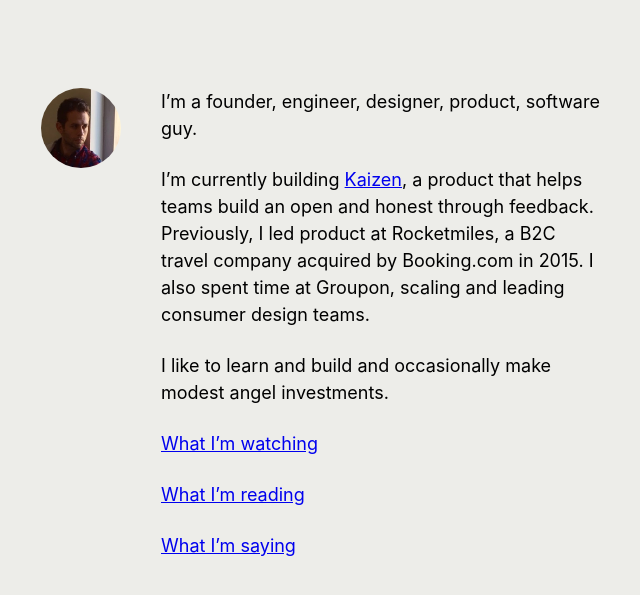
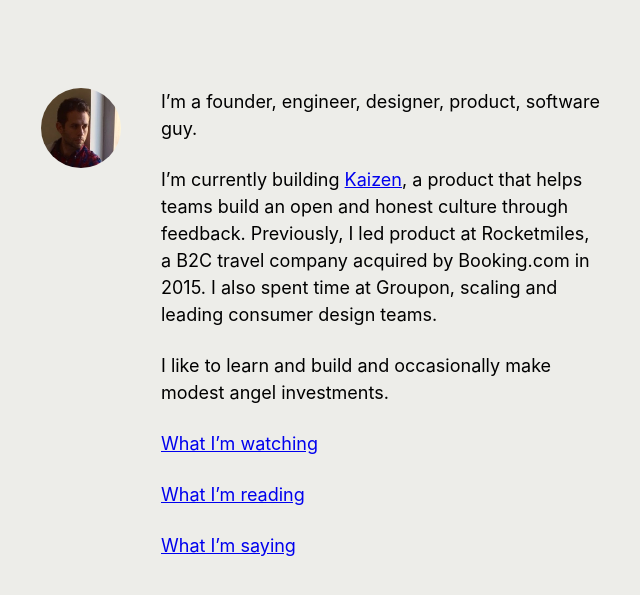
Before and after one commit to jordanful/.com, a Jekyll site: the page built from index.markdown, in a window 1280 px wide. Shown: the top 595 px of the page, without its empty margins (319-959 px from the left). Built offline with Jekyll 4.4.1, drawn with Linux system fonts in a browser that asks for light colours.

Commit message:
typo fix

```diff
--- a/docs/feed.xml
+++ b/docs/feed.xml
@@ -1,4 +1,4 @@
-<?xml version="1.0" encoding="utf-8"?><feed xmlns="http://www.w3.org/2005/Atom" ><generator uri="https://jekyllrb.com/" version="4.2.0">Jekyll</generator><link href="https://jordanful.com/feed.xml" rel="self" type="application/atom+xml" /><link href="https://jordanful.com/" rel="alternate" type="text/html" /><updated>2021-03-06T06:28:21-05:00</updated><id>https://jordanful.com/feed.xml</id><title type="html">Jordan</title><subtitle>Jordan is a founder, designer, and engineer currently building Kaizen.</subtitle><entry><title type="html">Welcome to Jekyll!</title><link href="https://jordanful.com/jekyll/update/2021/03/06/welcome-to-jekyll.html" rel="alternate" type="text/html" title="Welcome to Jekyll!" /><published>2021-03-06T05:18:03-05:00</published><updated>2021-03-06T05:18:03-05:00</updated><id>https://jordanful.com/jekyll/update/2021/03/06/welcome-to-jekyll</id><content type="html" xml:base="https://jordanful.com/jekyll/update/2021/03/06/welcome-to-jekyll.html">&lt;p&gt;You’ll find this post in your &lt;code class=&quot;language-plaintext highlighter-rouge&quot;&gt;_posts&lt;/code&gt; directory. Go ahead and edit it and re-build the site to see your changes. You can rebuild the site in many different ways, but the most common way is to run &lt;code class=&quot;language-plaintext highlighter-rouge&quot;&gt;jekyll serve&lt;/code&gt;, which launches a web server and auto-regenerates your site when a file is updated.&lt;/p&gt;
+<?xml version="1.0" encoding="utf-8"?><feed xmlns="http://www.w3.org/2005/Atom" ><generator uri="https://jekyllrb.com/" version="4.2.0">Jekyll</generator><link href="https://jordanful.com/feed.xml" rel="self" type="application/atom+xml" /><link href="https://jordanful.com/" rel="alternate" type="text/html" /><updated>2021-03-08T04:26:48-06:00</updated><id>https://jordanful.com/feed.xml</id><title type="html">Jordan</title><subtitle>Jordan is a founder, designer, and engineer currently building Kaizen.</subtitle><entry><title type="html">Welcome to Jekyll!</title><link href="https://jordanful.com/jekyll/update/2021/03/06/welcome-to-jekyll.html" rel="alternate" type="text/html" title="Welcome to Jekyll!" /><published>2021-03-06T04:18:03-06:00</published><updated>2021-03-06T04:18:03-06:00</updated><id>https://jordanful.com/jekyll/update/2021/03/06/welcome-to-jekyll</id><content type="html" xml:base="https://jordanful.com/jekyll/update/2021/03/06/welcome-to-jekyll.html">&lt;p&gt;You’ll find this post in your &lt;code class=&quot;language-plaintext highlighter-rouge&quot;&gt;_posts&lt;/code&gt; directory. Go ahead and edit it and re-build the site to see your changes. You can rebuild the site in many different ways, but the most common way is to run &lt;code class=&quot;language-plaintext highlighter-rouge&quot;&gt;jekyll serve&lt;/code&gt;, which launches a web server and auto-regenerates your site when a file is updated.&lt;/p&gt;
 
 &lt;p&gt;Jekyll requires blog post files to be named according to the following format:&lt;/p&gt;
 
--- a/docs/index.html
+++ b/docs/index.html
@@ -33,7 +33,7 @@
         <img src="./images/jf.jpg" class="pic" />
         <div><p>I’m a founder, engineer, designer, product, software guy.</p>
 
-<p>I’m currently building <a href="https://kaizen.app">Kaizen</a>, a product that helps teams build an open and honest through feedback. Previously, I led product at Rocketmiles, a B2C travel company acquired by Booking.com in 2015. I also spent time at Groupon, scaling and leading consumer design teams.</p>
+<p>I’m currently building <a href="https://kaizen.app">Kaizen</a>, a product that helps teams build an open and honest culture through feedback. Previously, I led product at Rocketmiles, a B2C travel company acquired by Booking.com in 2015. I also spent time at Groupon, scaling and leading consumer design teams.</p>
 
 <p>I like to learn and build and occasionally make modest angel investments.</p>
 
--- a/docs/jekyll/update/2021/03/06/welcome-to-jekyll.html
+++ b/docs/jekyll/update/2021/03/06/welcome-to-jekyll.html
@@ -36,7 +36,7 @@
   <header class="post-header">
     <h1 class="post-title p-name" itemprop="name headline">Welcome to Jekyll!</h1>
     <p class="post-meta">
-      <time class="dt-published" datetime="2021-03-06T05:18:03-05:00" itemprop="datePublished">Mar 6, 2021
+      <time class="dt-published" datetime="2021-03-06T04:18:03-06:00" itemprop="datePublished">Mar 6, 2021
       </time></p>
   </header>
 
--- a/index.markdown
+++ b/index.markdown
@@ -7,7 +7,7 @@
 
 I'm a founder, engineer, designer, product, software guy.
 
-I'm currently building [Kaizen](https://kaizen.app), a product that helps teams build an open and honest through feedback. Previously, I led product at Rocketmiles, a B2C travel company acquired by Booking.com in 2015. I also spent time at Groupon, scaling and leading consumer design teams.
+I'm currently building [Kaizen](https://kaizen.app), a product that helps teams build an open and honest culture through feedback. Previously, I led product at Rocketmiles, a B2C travel company acquired by Booking.com in 2015. I also spent time at Groupon, scaling and leading consumer design teams.
 
 I like to learn and build and occasionally make modest angel investments.
 
```
